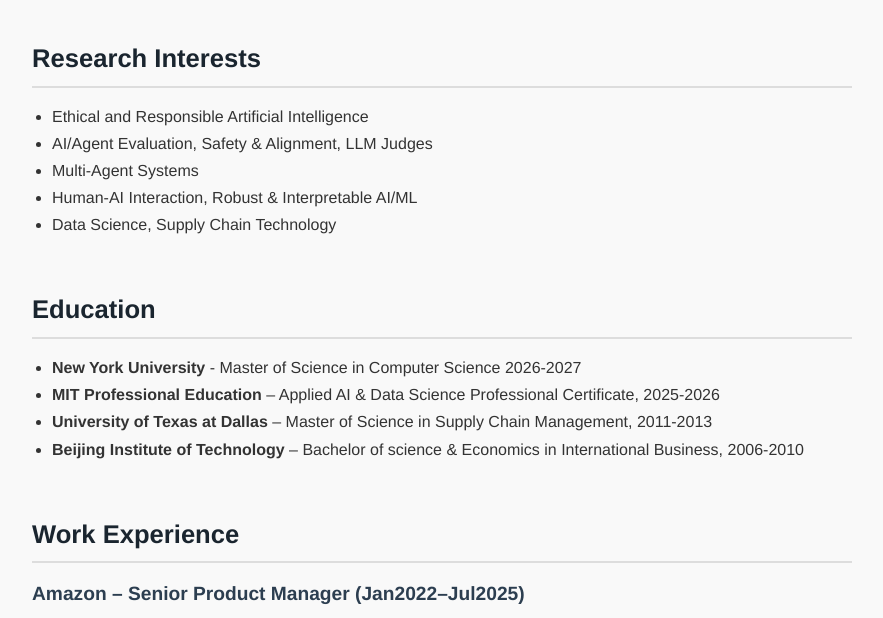
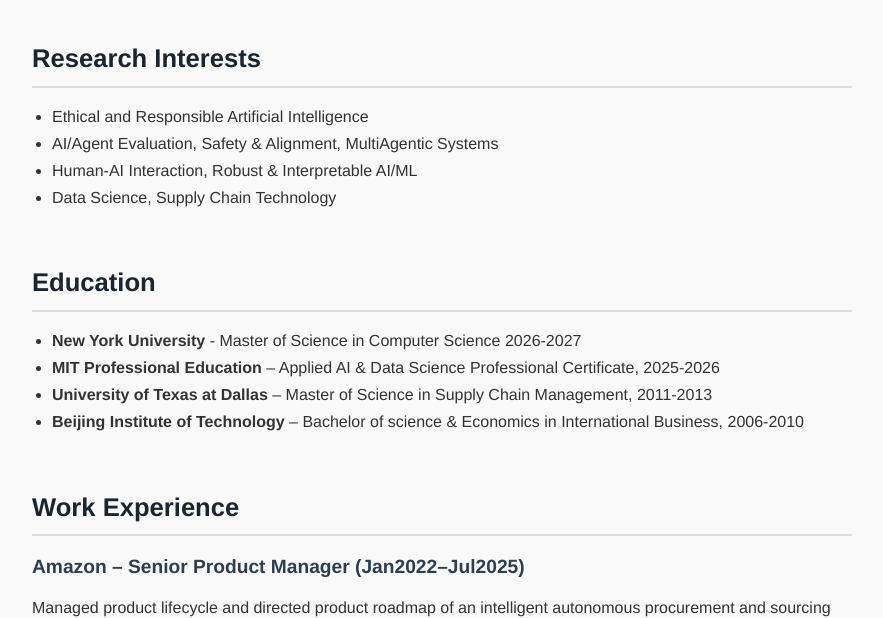
Before and after one commit to linding62/.github.io, a plain HTML site: page index.html in a window 1280 px wide. Shown: the part 192-810 px from the top of the page, without its empty margins (198-1081 px from the left). Drawn offline with Linux system fonts and the light colour scheme.

Commit message:
Revise research interests and add project link
Updated research interests and project descriptions.

```diff
--- a/index.html
+++ b/index.html
@@ -28,8 +28,7 @@
     <h2>Research Interests</h2>
     <ul>
       <li>Ethical and Responsible Artificial Intelligence</li>
-      <li>AI/Agent Evaluation, Safety & Alignment, LLM Judges</li>
-      <li>Multi-Agent Systems</li>
+      <li>AI/Agent Evaluation, Safety & Alignment, MultiAgentic Systems</li>
       <li>Human-AI Interaction, Robust & Interpretable AI/ML</li>
       <li>Data Science, Supply Chain Technology</li>
     </ul>
@@ -74,7 +73,7 @@
   <section id="projects">
     <h2>Research & Projects</h2>
     <h3>Multilingual Translation Agent(Sep2026)</h3>
-    <p>Directed end-to-end build of an AI-powered tool translating business data into 15+ languages using Vibecoding tools Claude Code and Replit. Authored PRD decomposing system into 8 testable capabilities (classification, translation, glossary, QA). Designed hybrid rule + LLM column classifier and context-aware, direct-translation pipeline preserving tone and idiom. Debugged and fixed critical defects (state-corruption, classifier bugs) via targeted edge-case testing.</p>
+    <p>Directed end-to-end build of an AI-powered tool translating business data into 15+ languages using Vibecoding tools Claude Code and Replit. Authored PRD decomposing system into 8 testable capabilities (classification, translation, glossary, QA). Designed hybrid rule + LLM column classifier and context-aware, direct-translation pipeline preserving tone and idiom. Debugged and fixed critical defects (state-corruption, classifier bugs) via targeted edge-case testing. https://5584874d-afce-4717-beab-f35cf747b298-00-niixi2sqyvf7.spock.replit.dev/</p>
 
     <h3>Real‑Time Customer Feedback Intelligence GenAI System</h3>
     <p>Built a Generative AI system that transformed unstructured customer reviews into real‑time insights; evaluated Zero‑Shot, Few‑Shot, and Chain‑of‑Thought (CoT) prompting techniques for accuracy, consistency and business alignment metrics; also provided short-term and long-term business strategy recommendations.</p>
```
